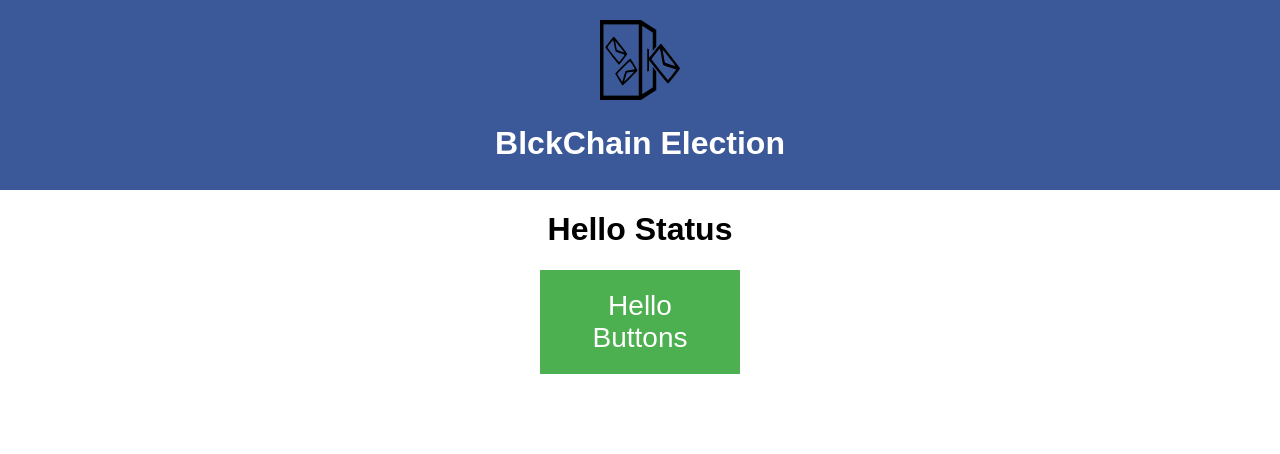
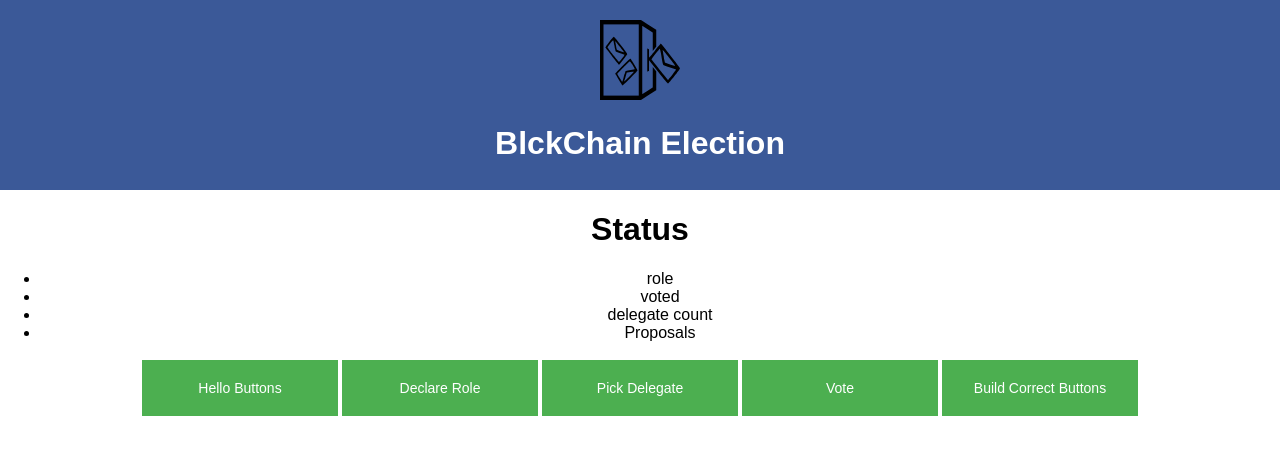
Before and after one commit to georgercarder/voting-Dapp-exploration, a React (Create React App) app: page / in a window 1280 px wide. Shown: the top 454 px of the page. Built offline with nearby package versions, Linux system fonts and the light colour scheme.

Commit message:
built todo list for status. styled buttons a bit

```diff
--- a/src/App.css
+++ b/src/App.css
@@ -27,8 +27,8 @@
 .button {
   position: relative;
   background-color: #4CAF50;
-  border: none;
-  font-size: 28px;
+  border: 2px solid white;
+  font-size: 14px;
   color: #FFFFFF;
   padding: 20px;
   width: 200px;
--- a/src/Buttons.js
+++ b/src/Buttons.js
@@ -4,7 +4,11 @@ class Buttons extends Component {
   render() {
     return (
       <div className="App">
-          <button className="button">Hello Buttons</button>
+        <button className="button">Hello Buttons</button>
+        <button className="button">Declare Role</button>
+        <button className="button">Pick Delegate</button>
+        <button className="button">Vote</button>
+        <button className="button">Build Correct Buttons</button>
       </div>
     );
   }
--- a/src/Status.js
+++ b/src/Status.js
@@ -4,7 +4,13 @@ class Status extends Component {
   render() {
     return (
       <div className="App">
-          <h1 className="App-title">Hello Status</h1>
+          <h1 className="App-title">Status</h1>
+          <ul>
+            <li>role</li>
+            <li>voted</li>
+            <li>delegate count</li>
+            <li>Proposals</li>
+          </ul>
       </div>
     );
   }
```
